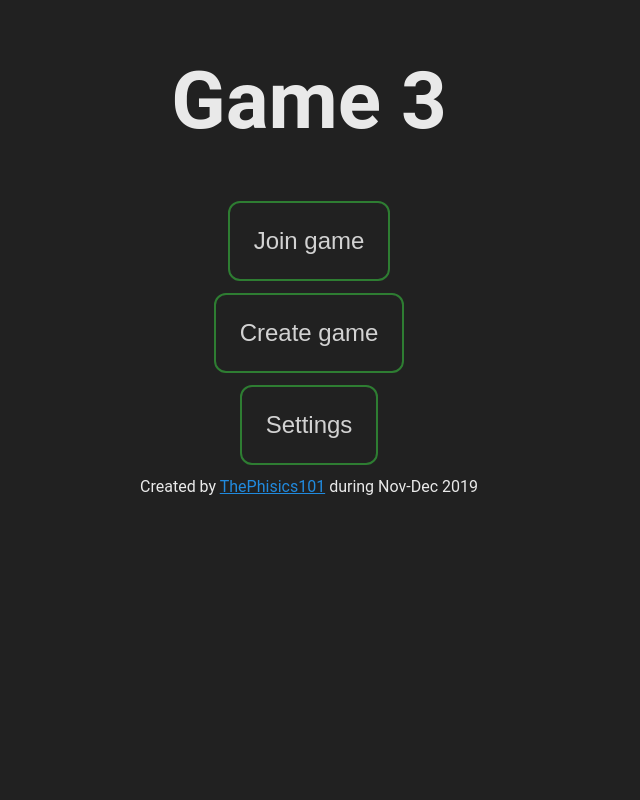
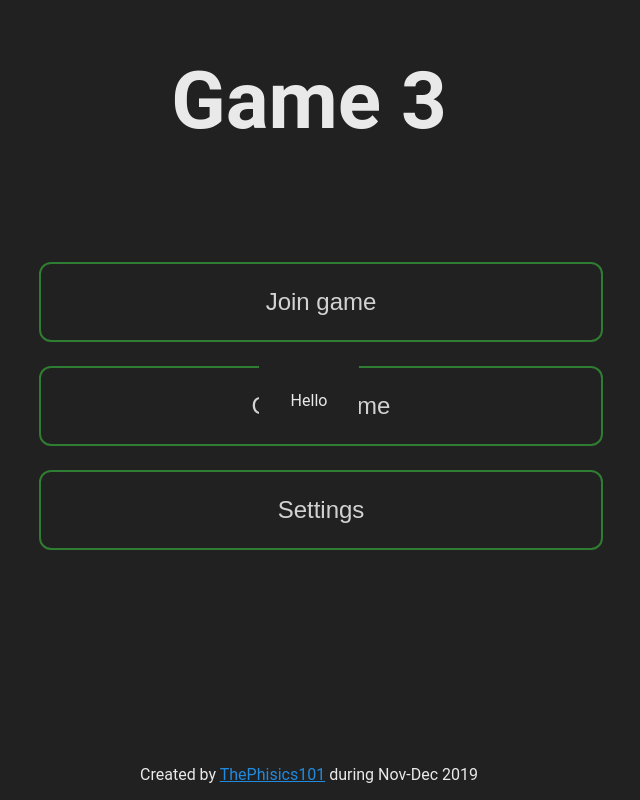
Before and after one commit to ThePhisics101/game3, a React (Create React App) app: page / in a window 1280 px wide. Both pictures are taken after a click on the button "Join game". Shown: the whole page, without its empty margins (331-971 px from the left). Built offline with nearby package versions, Linux system fonts and the light colour scheme.

Commit message:
Develop frontend (part 1)

```diff
--- a/src/App.scss
+++ b/src/App.scss
@@ -15,12 +15,12 @@ button {
   border-radius: .5em;
   border: 2px solid $green;
   color: rgba(white, .8);
-  $trans: background-color 0.4s ease;
-  transition: transform 0.4s ease-in, $trans;
+  $trans: background-color 0.2s ease, color .2s ease;
+  transition: transform 0.3s ease-in, $trans;
   cursor: pointer;
   &:hover, &:active {
-    transition: transform 0.6s cubic-bezier(0.2, 0.9, 0.4, 1.6), $trans;
-    transform: scale(1.3);
+    transition: transform 0.3s cubic-bezier(0.2, 0.9, 0.4, 1.6), $trans;
+    transform: scale(1.2);
     background-color: $green;
     color: black;
     z-index: 1;
--- /dev/null
+++ b/src/Components/Modal.scss
@@ -0,0 +1,19 @@
+.modal {
+  position: fixed;
+  top: 0;
+  left: 0;
+  width: 100%;
+  height: 100%;
+  //background-color: rgba(black, .6);
+  z-index: 1000;
+  display: flex;
+  flex-direction: column;
+  justify-content: space-around;
+  &-body {
+    z-index: 1010;
+    background-color: #212121;
+    margin: 4rem auto;
+    padding: 2rem;
+    border-radius: .5rem;
+  }
+}
--- /dev/null
+++ b/src/Components/Modal.tsx
@@ -0,0 +1,18 @@
+import React from "react";
+
+import "./Modal.scss"
+
+interface Props {
+  onClose(): any
+  open: boolean
+  children: any
+}
+
+export default class Modal extends React.Component<Props> {
+  render() {
+    if (!this.props.open) return null;
+    return <div className="modal" onClick={this.props.onClose}>
+      <div className="modal-body">{this.props.children}</div>
+    </div>;
+  }
+}
--- a/src/Views/Menu.scss
+++ b/src/Views/Menu.scss
@@ -1,18 +1,29 @@
 .menu {
   width: 100%;
   height: 100vh;
-  overflow: hidden;
   text-align: center;
+  display: flex;
+  flex-direction: column;
+
+  .footer {
+    margin: 1rem;
+  }
 }
 
-.title h1 {
-  font-size: 5rem;
+.title {
+  flex: 1;
+  h1 {
+    font-size: 5rem;
+  }
 }
 
 .title-btns {
-  > button {
-    display: block;
-    margin: .5em auto;
-    font-size: 1.5rem;
+  flex: 2;
+  > div {
+    display: inline-block;
+    > button {
+      width: 100%;
+      font-size: 1.5rem;
+    }
   }
 }
--- a/src/Views/Menu.tsx
+++ b/src/Views/Menu.tsx
@@ -1,19 +1,31 @@
 import React from "react";
 
 import "./Menu.scss";
+import Modal from "../Components/Modal";
 
-export default class Menu extends React.Component {
+interface State {
+  modal: boolean
+}
+
+export default class Menu extends React.Component<{}, State> {
+  state: State = {
+    modal: false
+  };
+
   render() {
     return <div className="menu">
       <div className="title"><h1>Game 3</h1></div>
       <div className="title-btns">
-        <button>Join game</button>
-        <button>Create game</button>
-        <button>Settings</button>
+        <div>
+          <button onClick={() => {this.setState({modal: true})}}>Join game</button>
+          <button>Create game</button>
+          <button>Settings</button>
+        </div>
       </div>
       <div className="footer">
-        Created by <a href="http://thephisics101.eu">ThePhisics101</a> during Nov-Dec 2019
+        Created by <a href="http://thephisics101.eu">ThePhisics101</a> during Nov&#8209;Dec&nbsp;2019
       </div>
+      <Modal onClose={() => this.setState({modal: false})} open={this.state.modal}>Hello</Modal>
     </div>;
   }
 }
```
